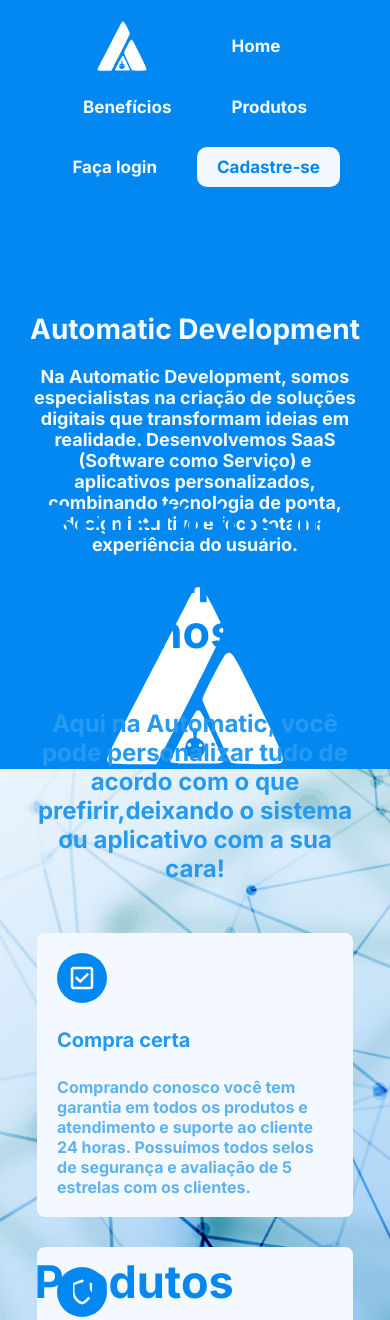
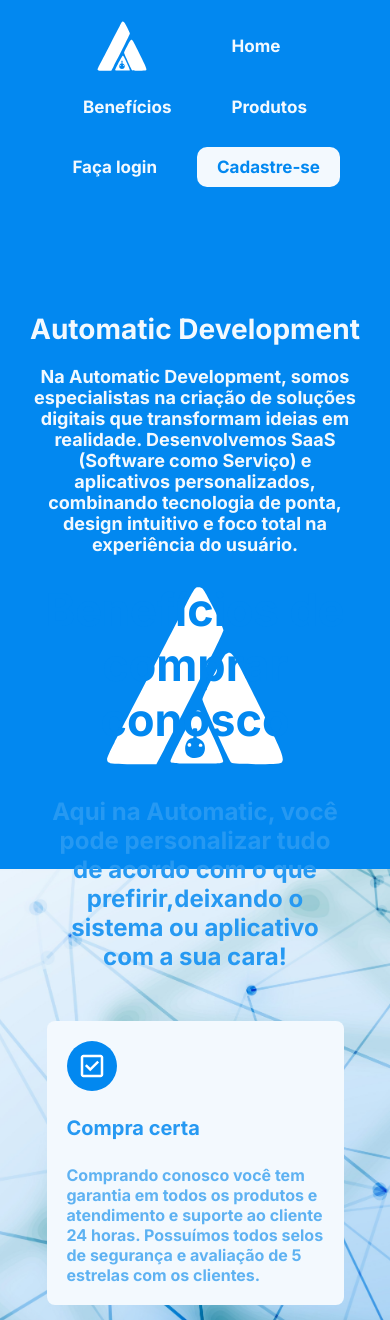
Before and after one commit to luantrainotti/automatic-development, a plain HTML site: page index.html in a window 390 px wide. Shown: the top 1320 px of the page. Drawn offline with nearby package versions, Linux system fonts and the light colour scheme.

```diff
--- a/style.css
+++ b/style.css
@@ -287,6 +287,7 @@ body {
     height: auto;
     margin-top: 100px;
     text-align: center;
+    margin-bottom: 100px;
   }
 
   #home-content {
@@ -303,9 +304,11 @@ body {
     margin-top: 30px;
   }
 
-  #benefits-container,
-  #products-container {
-    width: 90%;
+  #benefits-container {
+    display: flex;
+    justify-content: center;
+    align-items: center;
+    padding: 30px;
   }
 
   .container-boxes {
```
